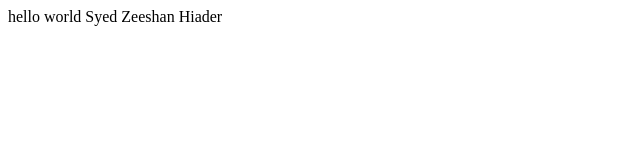
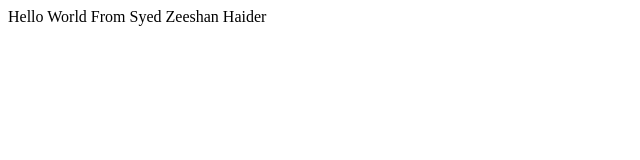
Before and after one commit to SyedZeeshanHaider14/BootCamp9266, a plain HTML site: page index1.html in a window 1280 px wide. Shown: the full height of the page, 0-640 px from the left. Drawn offline with Linux system fonts and the light colour scheme.

Commit message:
addindex1.html
adding First index.html

```diff
--- a/index.html
+++ b/index1.html
@@ -7,7 +7,7 @@
 </head>
 <body>
     <div>
-        hello world Syed Zeeshan Hiader
+        Hello World From Syed Zeeshan Haider
     </div>
 </body>
 </html>
```
